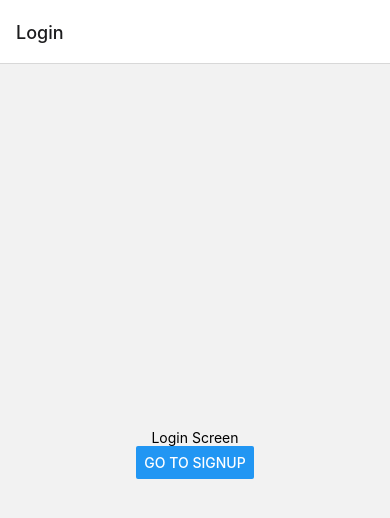
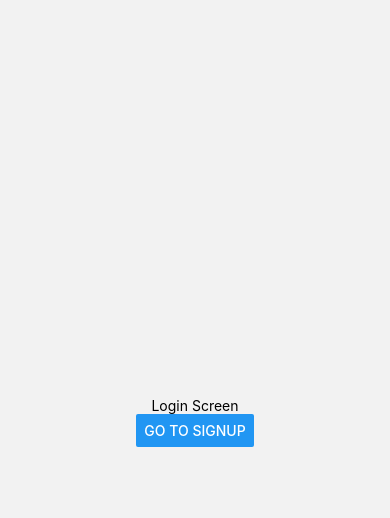
Before and after one commit to hadi-karnib/VerbalBotic-front, a React Native app in the folder verbalbotic/: screen / in a window 390 px wide. Shown: the top 518 px of the page. Built offline with nearby package versions, Linux system fonts and the light colour scheme.

Commit message:
took out headers

```diff
--- a/verbalbotic/App.js
+++ b/verbalbotic/App.js
@@ -10,7 +10,12 @@ const Stack = createNativeStackNavigator();
 export default function App() {
   return (
     <NavigationContainer>
-      <Stack.Navigator initialRouteName="Login">
+      <Stack.Navigator
+        initialRouteName="Login"
+        screenOptions={{
+          headerShown: false,
+        }}
+      >
         <Stack.Screen name="Login" component={loginScreen} />
         <Stack.Screen name="Signup" component={SignupScreen} />
       </Stack.Navigator>
```
